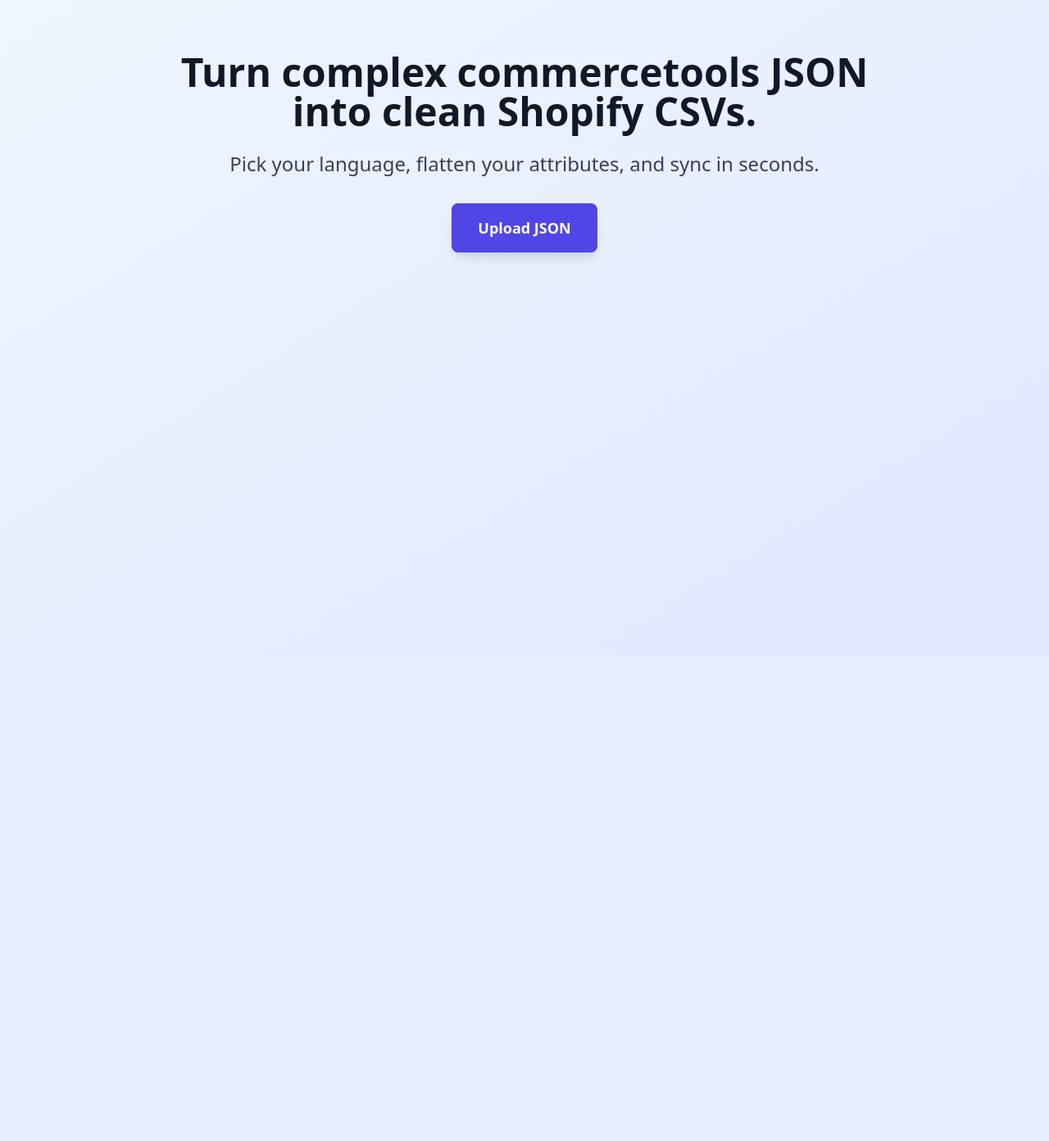
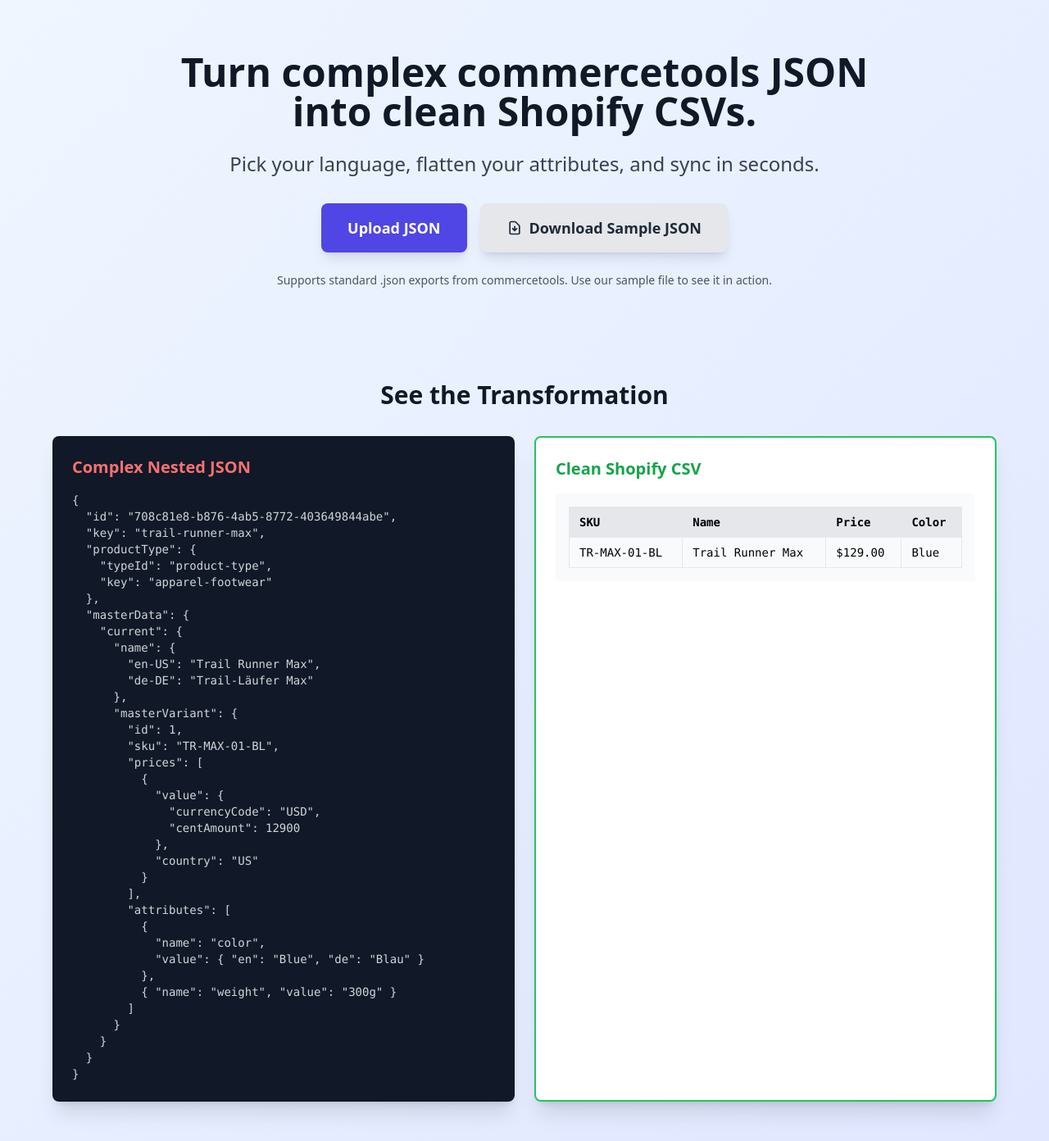
Before and after one commit to burnier/dbc-data-studio, a FastAPI app: page / in a window 1280 px wide. Shown: the whole page at 82% size. Before the commit the page ends 315 px from the top, so only its background shows below. Run offline with FastAPI, Linux system fonts and the light colour scheme; some libraries are stand-ins or nearby versions.

Commit message:
Add UX enhancements and deployment automation
- Add Before & After visual comparison section showing JSON to CSV transformation
- Add Download Sample JSON button with sample commercetools product data
- Add instruction text under upload button for better user guidance
- Add static file serving for sample JSON downloads
- Create deploy.sh script for one-command redeployment
- Update documentation with deployment script instructions

```diff
--- a/catalog-hero-smoke-test/main.py
+++ b/catalog-hero-smoke-test/main.py
@@ -1,6 +1,7 @@
 from fastapi import FastAPI, Request
-from fastapi.responses import HTMLResponse, JSONResponse
+from fastapi.responses import HTMLResponse, JSONResponse, FileResponse
 from fastapi.templating import Jinja2Templates
+from fastapi.staticfiles import StaticFiles
 from pydantic import BaseModel, EmailStr
 from datetime import datetime
 from pathlib import Path
@@ -14,6 +15,11 @@ from storage import (
 
 app = FastAPI()
 templates = Jinja2Templates(directory="templates")
+
+# Mount static files directory
+static_path = Path(__file__).parent / "static"
+if static_path.exists():
+    app.mount("/static", StaticFiles(directory=str(static_path)), name="static")
 
 
 class WaitlistRequest(BaseModel):
--- a/catalog-hero-smoke-test/templates/index.html
+++ b/catalog-hero-smoke-test/templates/index.html
@@ -19,11 +19,101 @@
                 Pick your language, flatten your attributes, and sync in seconds.
             </p>
 
-            <!-- Upload JSON Button -->
-            <button id="uploadBtn"
-                class="bg-indigo-600 hover:bg-indigo-700 text-white font-semibold py-4 px-8 rounded-lg text-lg shadow-lg transform transition hover:scale-105">
-                Upload JSON
-            </button>
+            <!-- Upload JSON Button and Download Sample -->
+            <div class="flex flex-col items-center gap-4">
+                <div class="flex gap-4">
+                    <button id="uploadBtn"
+                        class="bg-indigo-600 hover:bg-indigo-700 text-white font-semibold py-4 px-8 rounded-lg text-lg shadow-lg transform transition hover:scale-105">
+                        Upload JSON
+                    </button>
+                    <a href="/static/sample_ct_export.json" download
+                        class="bg-gray-200 hover:bg-gray-300 text-gray-800 font-semibold py-4 px-8 rounded-lg text-lg shadow-lg transform transition hover:scale-105 inline-flex items-center">
+                        <svg class="w-5 h-5 mr-2" fill="none" stroke="currentColor" viewBox="0 0 24 24">
+                            <path stroke-linecap="round" stroke-linejoin="round" stroke-width="2"
+                                d="M12 10v6m0 0l-3-3m3 3l3-3m2 8H7a2 2 0 01-2-2V5a2 2 0 012-2h5.586a1 1 0 01.707.293l5.414 5.414a1 1 0 01.293.707V19a2 2 0 01-2 2z">
+                            </path>
+                        </svg>
+                        Download Sample JSON
+                    </a>
+                </div>
+                <p class="text-sm text-gray-600 mt-2">
+                    Supports standard .json exports from commercetools. Use our sample file to see it in action.
+                </p>
+            </div>
+        </div>
+    </div>
+
+    <!-- Before & After Section -->
+    <div class="container mx-auto px-4 py-12">
+        <div class="max-w-6xl mx-auto">
+            <h2 class="text-3xl font-bold text-gray-900 text-center mb-8">See the Transformation</h2>
+            <div class="grid grid-cols-1 md:grid-cols-2 gap-6">
+                <!-- The Problem - Left Side -->
+                <div class="bg-gray-900 rounded-lg p-6 shadow-xl">
+                    <h3 class="text-xl font-semibold text-red-400 mb-4">Complex Nested JSON</h3>
+                    <pre class="text-sm text-gray-300 overflow-x-auto"><code>{
+  "id": "708c81e8-b876-4ab5-8772-403649844abe",
+  "key": "trail-runner-max",
+  "productType": {
+    "typeId": "product-type",
+    "key": "apparel-footwear"
+  },
+  "masterData": {
+    "current": {
+      "name": {
+        "en-US": "Trail Runner Max",
+        "de-DE": "Trail-Läufer Max"
+      },
+      "masterVariant": {
+        "id": 1,
+        "sku": "TR-MAX-01-BL",
+        "prices": [
+          {
+            "value": {
+              "currencyCode": "USD",
+              "centAmount": 12900
+            },
+            "country": "US"
+          }
+        ],
+        "attributes": [
+          {
+            "name": "color",
+            "value": { "en": "Blue", "de": "Blau" }
+          },
+          { "name": "weight", "value": "300g" }
+        ]
+      }
+    }
+  }
+}</code></pre>
+                </div>
+
+                <!-- The Solution - Right Side -->
+                <div class="bg-white rounded-lg p-6 shadow-xl border-2 border-green-500">
+                    <h3 class="text-xl font-semibold text-green-600 mb-4">Clean Shopify CSV</h3>
+                    <div class="bg-gray-50 rounded p-4 font-mono text-sm">
+                        <table class="w-full text-left">
+                            <thead class="bg-gray-200">
+                                <tr>
+                                    <th class="px-3 py-2 border">SKU</th>
+                                    <th class="px-3 py-2 border">Name</th>
+                                    <th class="px-3 py-2 border">Price</th>
+                                    <th class="px-3 py-2 border">Color</th>
+                                </tr>
+                            </thead>
+                            <tbody>
+                                <tr>
+                                    <td class="px-3 py-2 border">TR-MAX-01-BL</td>
+                                    <td class="px-3 py-2 border">Trail Runner Max</td>
+                                    <td class="px-3 py-2 border">$129.00</td>
+                                    <td class="px-3 py-2 border">Blue</td>
+                                </tr>
+                            </tbody>
+                        </table>
+                    </div>
+                </div>
+            </div>
         </div>
     </div>
 
```
Also changed, not shown: DEPLOYMENT.md (+30 -30 lines), catalog-hero-smoke-test/static/sample_ct_export.json (added, +42 -0 lines), README.md, 2 other files.
